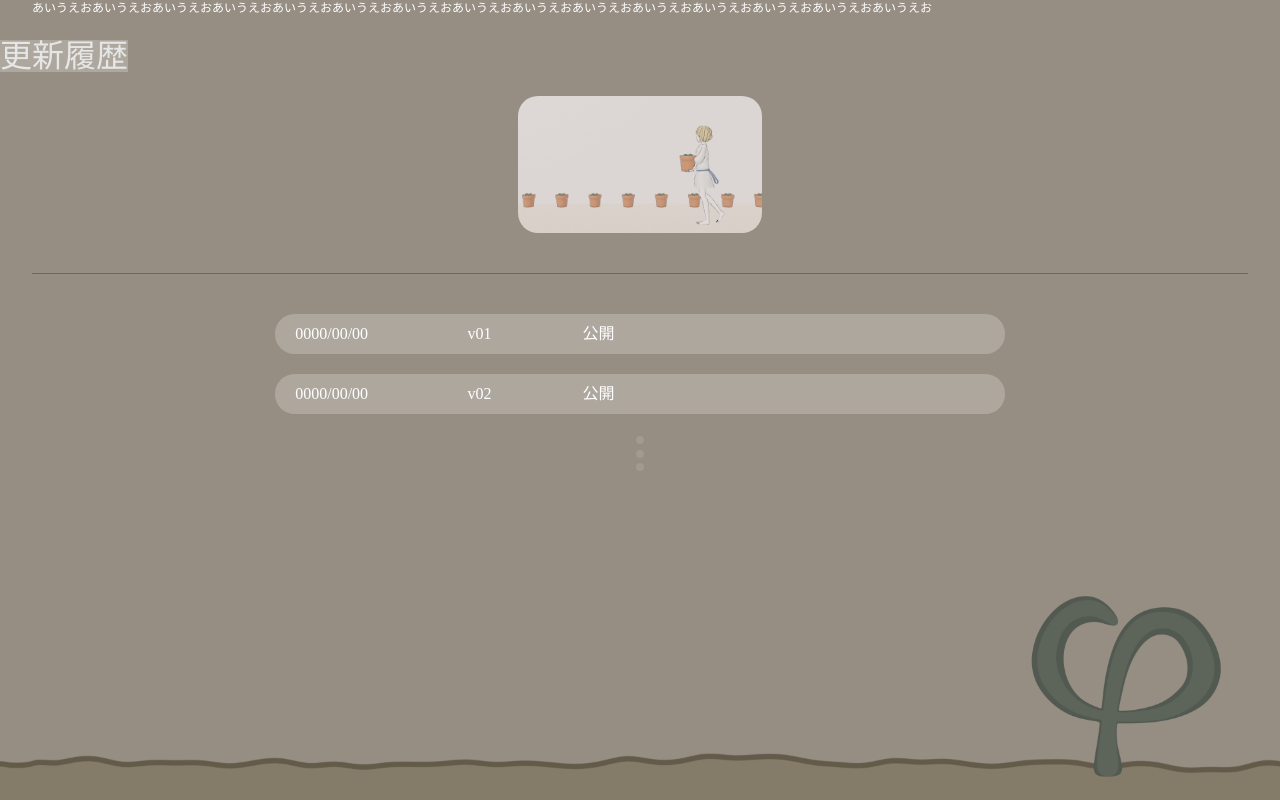
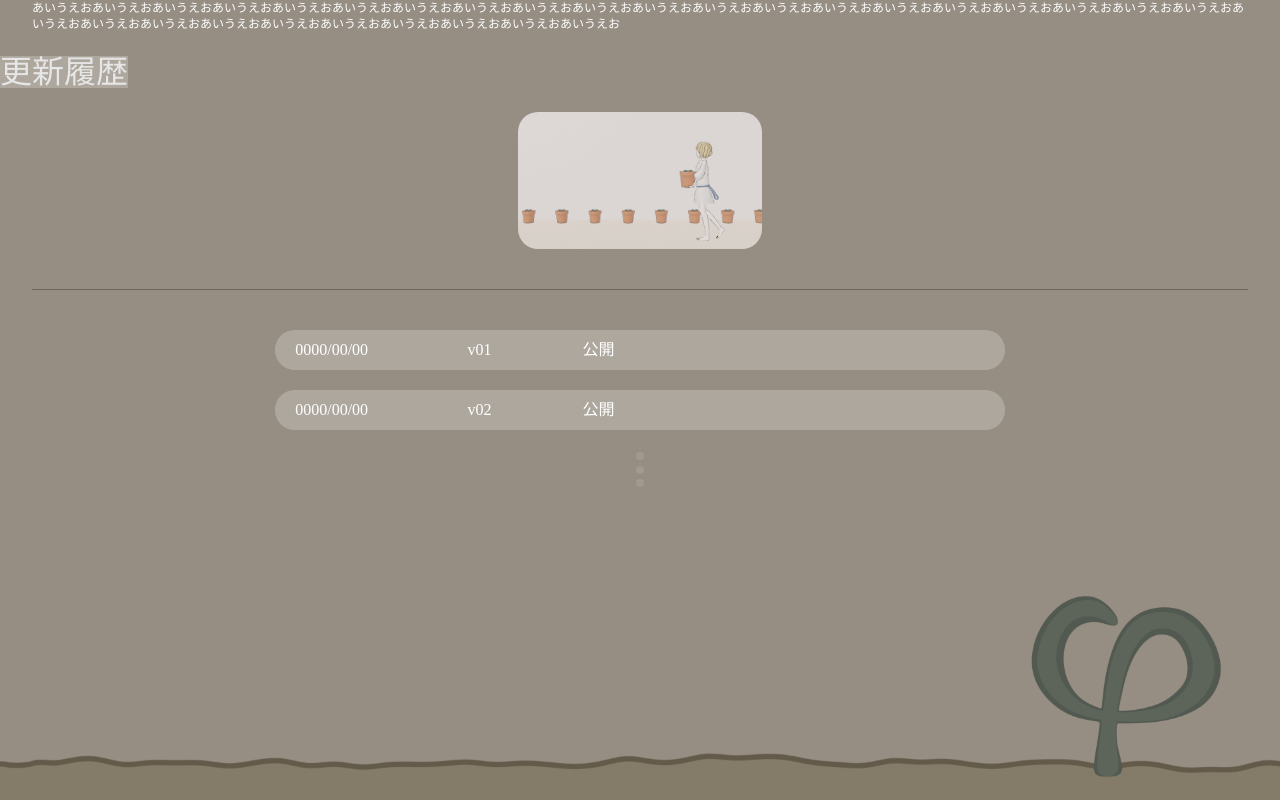
Before and after one commit to k4Z5h2Y6/chloronphyll, a Next.js app: page /history in a window 1280 px wide. Shown: the top 800 px of the page. Built offline with nearby package versions, Linux system fonts and the light colour scheme.

Commit message:
テスト

```diff
--- a/src/pages/history.tsx
+++ b/src/pages/history.tsx
@@ -13,7 +13,7 @@ export default function History() {
   return (
     <>
       <section className='topSct'>
-        <p>あいうえおあいうえおあいうえおあいうえおあいうえおあいうえおあいうえおあいうえおあいうえおあいうえおあいうえおあいうえおあいうえおあいうえおあいうえお</p>
+        <p>あいうえおあいうえおあいうえおあいうえおあいうえおあいうえおあいうえおあいうえおあいうえおあいうえおあいうえおあいうえおあいうえおあいうえおあいうえおあいうえおあいうえおあいうえおあいうえおあいうえおあいうえおあいうえおあいうえおあいうえおあいうえおあいうえおあいうえおあいうえおあいうえおあいうえお</p>
         <PageTitle pageTitle='更新履歴' />
         <div className='section0contentO'>
           <div className='section0ContentMovieO'>
```
